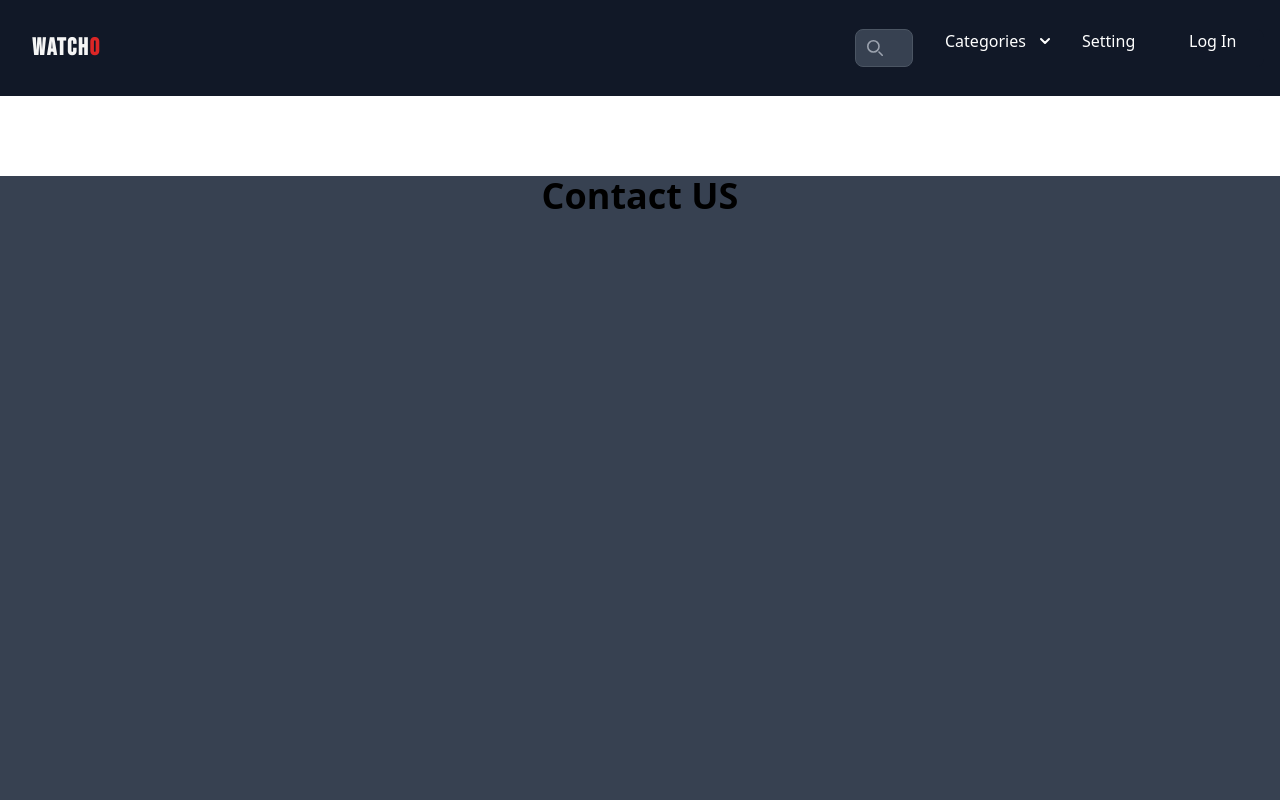
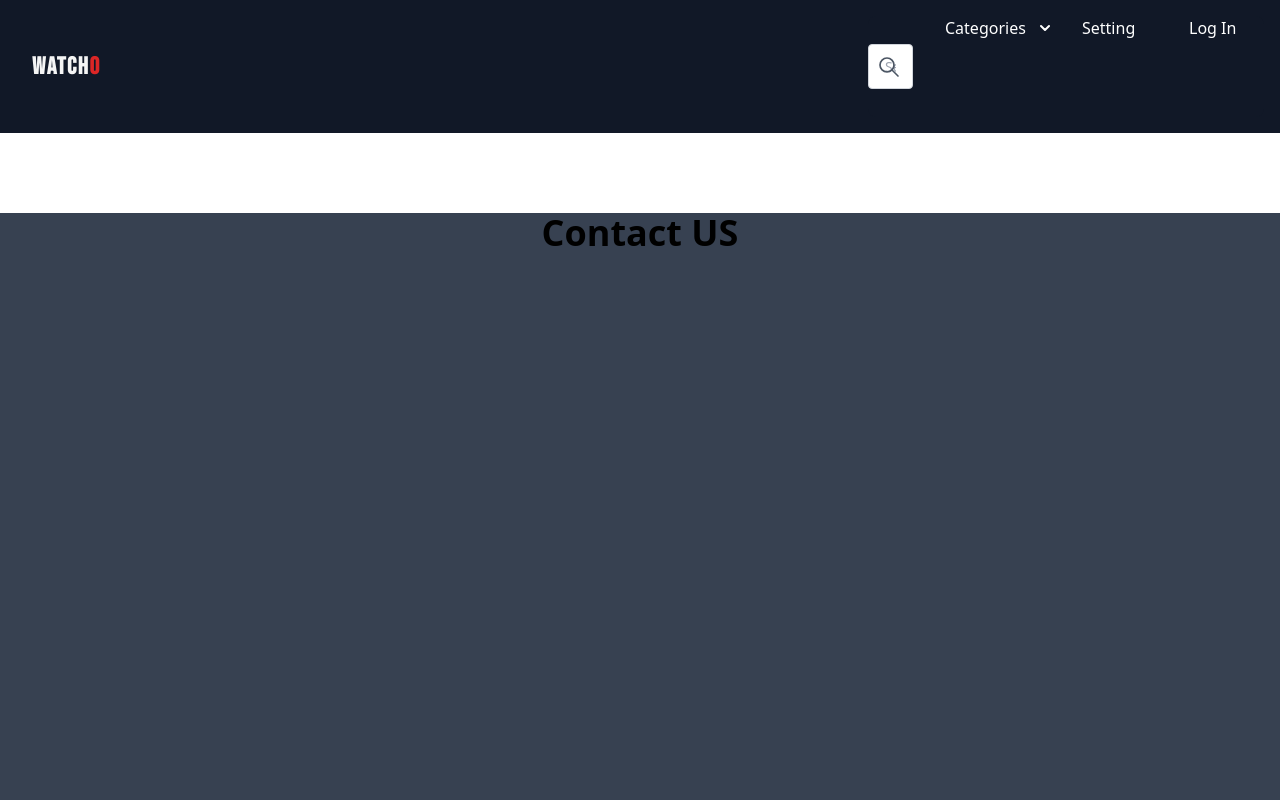
Before and after one commit to PrakashSinghRawat-git/movie-temp-project, a Next.js app: page /contact in a window 1280 px wide. Shown: the top 800 px of the page. Built offline with nearby package versions, Linux system fonts and the light colour scheme.

Commit message:
fixed search bar2

```diff
--- a/components/Navbar.js
+++ b/components/Navbar.js
@@ -25,31 +25,35 @@ const Navbar = () => {
                         id="navbar-multi-level"
                     >
                         <ul className="min-w-[200px] sm:min-w-[300px] flex font-medium p-4 md:p-0 mt-4 border  rounded-lg  md:space-x-8 rtl:space-x-reverse  flex-row md:mt-0 md:border-0 md: bg-gray-800 md:bg-gray-900 border-gray-700">
-                            <li className="flex relative  gap-5">
-                                <div className="absolute inset-y-0 start-0 flex items-center ps-3 pointer-events-none">
-                                    <svg
-                                        className="w-4 h-4  text-gray-400"
-                                        aria-hidden="true"
-                                        xmlns="http://www.w3.org/2000/svg"
-                                        fill="none"
-                                        viewBox="0 0 20 20"
-                                    >
-                                        <path
-                                            stroke="currentColor"
-                                            strokeLinecap="round"
-                                            strokeLinejoin="round"
-                                            strokeWidth={2}
-                                            d="m19 19-4-4m0-7A7 7 0 1 1 1 8a7 7 0 0 1 14 0Z"
-                                        />
-                                    </svg>
-                                    <span className="sr-only">Search icon</span>
-                                </div>
+                            <li className="flex justify-start items-center py-7 relative">
                                 <input
+                                    className="text-sm leading-none text-left text-gray-600 px-4 py-3 w-full border rounded border-gray-300 outline-none"
                                     type="text"
-                                    id="search-navbar"
-                                    className="block  w-full p-2 ps-12 text-sm  border   rounded-lg     bg-gray-700 border-gray-600 placeholder-gray-400 text-white focus:ring-blue-500 focus:border-blue-500"
-                                    placeholder="Search..."
+                                    placeholder="Search"
                                 />
+                                <svg
+                                    className="absolute right-3 z-10 cursor-pointer"
+                                    width={24}
+                                    height={24}
+                                    viewBox="0 0 24 24"
+                                    fill="none"
+                                    xmlns="http://www.w3.org/2000/svg"
+                                >
+                                    <path
+                                        d="M10 17C13.866 17 17 13.866 17 10C17 6.13401 13.866 3 10 3C6.13401 3 3 6.13401 3 10C3 13.866 6.13401 17 10 17Z"
+                                        stroke="#4B5563"
+                                        strokeWidth="1.66667"
+                                        strokeLinecap="round"
+                                        strokeLinejoin="round"
+                                    />
+                                    <path
+                                        d="M21 21L15 15"
+                                        stroke="#4B5563"
+                                        strokeWidth="1.66667"
+                                        strokeLinecap="round"
+                                        strokeLinejoin="round"
+                                    />
+                                </svg>
                             </li>
 
                             <li
```
Also changed, not shown: 1 other file (tests, documents, lock files or other folders).
